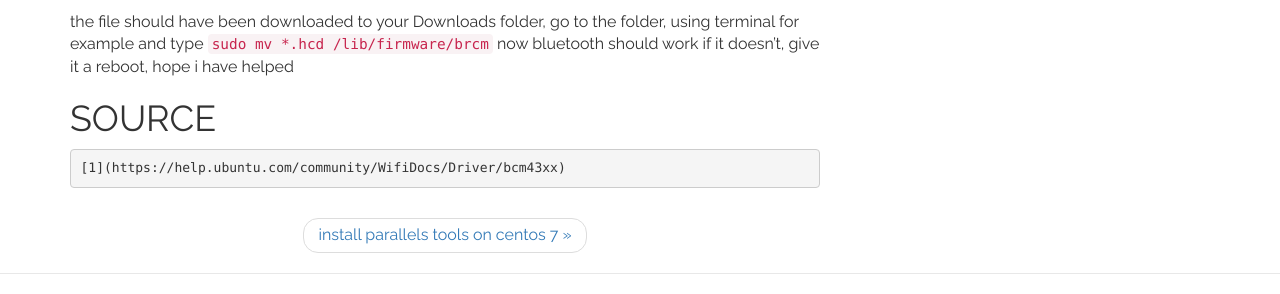
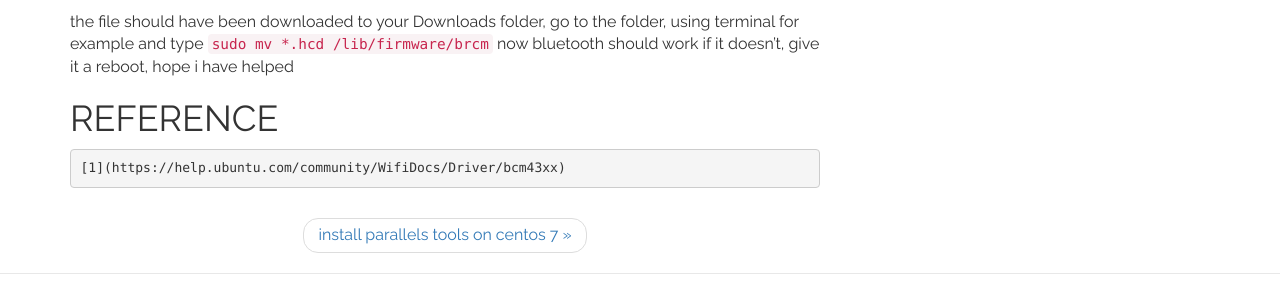
Before and after one commit to souhaiebtar/souhaiebtar.github1.io, a Jekyll site: the page built from _posts/2017-10-08-bcm4352-on-ubuntu.md, in a window 1280 px wide. Shown: the part 1145-1439 px from the top of the page. Built offline with Jekyll 4.4.1, drawn with Linux system fonts in a browser that asks for light colours; comment, search, counter and statistics services are not loaded.

Commit message:
change source to references

```diff
--- a/_posts/2017-10-08-bcm4352-on-ubuntu.md
+++ b/_posts/2017-10-08-bcm4352-on-ubuntu.md
@@ -38,7 +38,7 @@ now bluetooth should work if it doesn't, give it a reboot,
 hope i have helped
 
 
-# SOURCE
+# REFERENCE
 <pre>
 [1](https://help.ubuntu.com/community/WifiDocs/Driver/bcm43xx)
 </pre>
```
